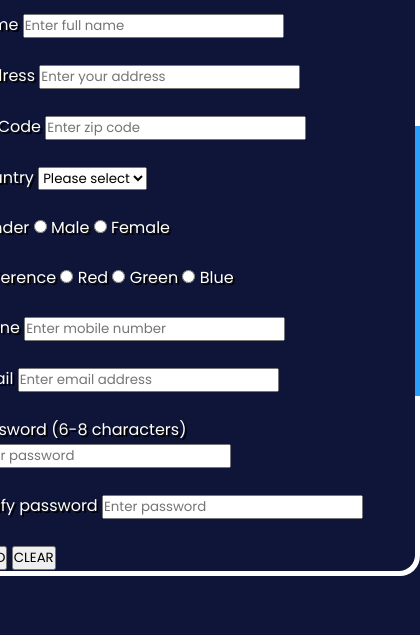
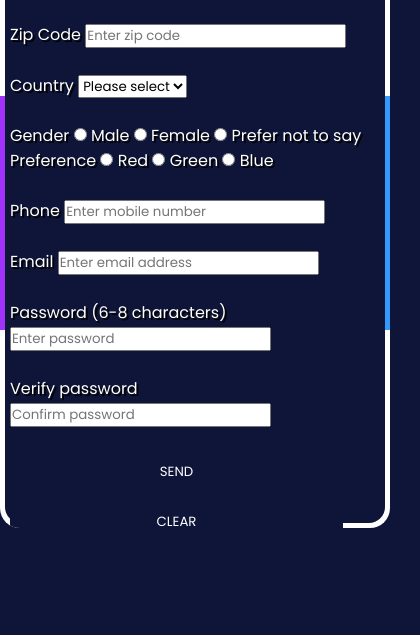
Before and after one commit to gyamfi32/Challenge-1, a plain HTML site: page index.html in a window 390 px wide. Shown: the part 209-844 px from the top of the page, 420 px wide, since content can reach past the window. Drawn offline with Linux system fonts and the light colour scheme.

Commit message:
completed form design with CSS

```diff
--- a/index.html
+++ b/index.html
@@ -7,19 +7,11 @@
     <link rel="stylesheet" href="style.css" />
   </head>
   <body>
-    <div class="split-screen">
-      <div class="left">
-        <h1>Responsive registration form</h1>
-      </div>
-
-      <div class="right">
     <div class="box">
-          <form action="" method="post">
+      <form action="/action_page.php" method="get">
         <div>
           <h2 style="text-align: center">Registration Form</h2>
         </div>
-
-            <br />
 
         <div>
           <label for="name">Name</label>
@@ -75,16 +67,10 @@
 
         <br />
 
-            <div>
+        <div class="select">
           <label for="gender">Gender</label>
 
-              <input
-                type="radio"
-                id="male"
-                name="gender"
-                value="male"
-                required
-              />
+          <input type="radio" id="male" name="gender" value="male" required />
           <label for="male">Male</label>
 
           <input
@@ -95,7 +81,9 @@
             required
           />
           <label for="female">Female</label>
-            </div>
+
+          <input type="radio" id="none" name="gender" value="none" required />
+          <label for="none">Prefer not to say</label>
 
           <br />
 
@@ -128,6 +116,7 @@
               required
             />
             <label for="blue">Blue</label>
+          </div>
         </div>
 
         <br />
@@ -176,20 +165,21 @@
           <label for="verifypassword">Verify password</label>
           <input
             type="password"
-                id="verify"
-                name="verify"
+            id="verifypassword"
+            name="verifypasswrod"
             maxlength="8"
-                placeholder="Enter password"
+            placeholder="Confirm password"
             required
           />
         </div>
 
         <br />
 
-            <div><button>SEND</button> <button type="reset">CLEAR</button></div>
+        <div class="form-submit-btn">
+          <input type="submit" value="SEND" />
+          <button type="reset">CLEAR</button>
+        </div>
       </form>
-        </div>
-      </div>
     </div>
   </body>
 </html>
--- a/style.css
+++ b/style.css
@@ -36,6 +36,9 @@ body {
   z-index: 2;
 }
 
+h2{
+    padding-bottom: 10px;
+}
 .box::before {
   content: "";
   position: absolute;
@@ -61,24 +64,67 @@ body {
     transform: rotate(360deg);
   }
 }
-/* body {
-    padding: 50px;
-    text-align: center;
-    justify-content: center;
-    min-height: 100vh;
-    background: #23242a;
+
+/* Form input styles */
+.box form div input[type="radio"]{
+  width: auto;
 }
 
-.box {
-    position: relative;
-    width: 380px;
-    height: 420px;
-    background: #1c1c1c;
-    border-radius: 8px;
+.box form div input[type="radio"]:hover{
+    cursor: pointer;
 }
 
-.box form {
-    position: absolute;
-    inset: 4px;
-    background: #222;
-} */
+.box form div label:hover{
+    cursor: pointer;
+}
+
+.box form div input[type="submit"],
+.box form div button {
+  width: 48%;
+  padding: 10px;
+  border: none;
+  border-radius: 5px;
+  background-color: #0e1538;
+  color: white;
+  cursor: pointer;
+  justify-content: center;
+
+}
+
+
+
+/* Mobile devices */
+@media only screen and (max-width: 850px) {
+  .box {
+    width: 90%;
+    padding: 15px;
+  }
+
+
+  .box form div input[type="submit"],
+  .box form div button {
+    width: 48%;
+    padding: 8px;
+  }
+
+  .box form div .form-submit-btn {
+    flex-direction: column;
+    align-items: center;
+  }
+}
+
+/* Smaller mobile devices */
+@media only screen and (max-width: 480px) {
+  .box {
+    width: 100%;
+    padding: 10px;
+  }
+
+  .box form div input[type="submit"],
+  .box form div button {
+    width: 90%;
+    margin-bottom: 10px;
+    padding: 10px;
+
+  }
+}
```
Lines whose indentation alone changed are shown as unchanged.
